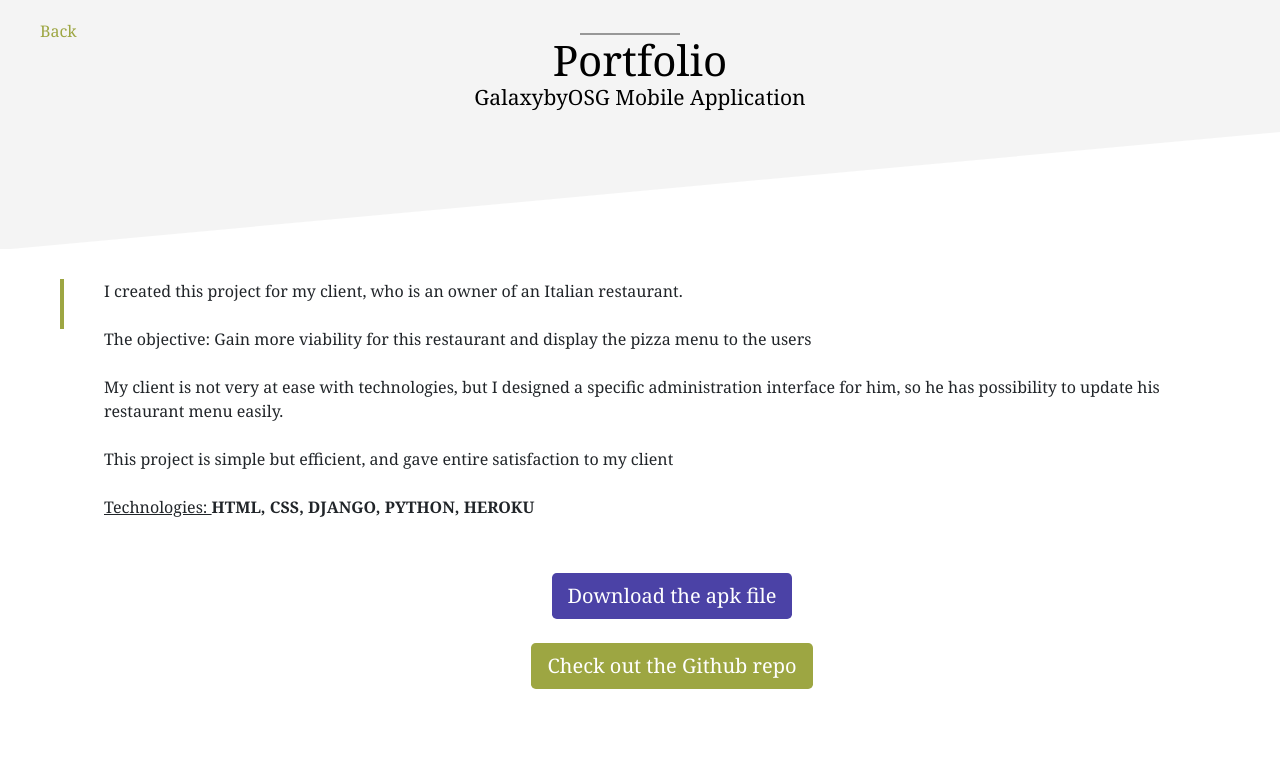
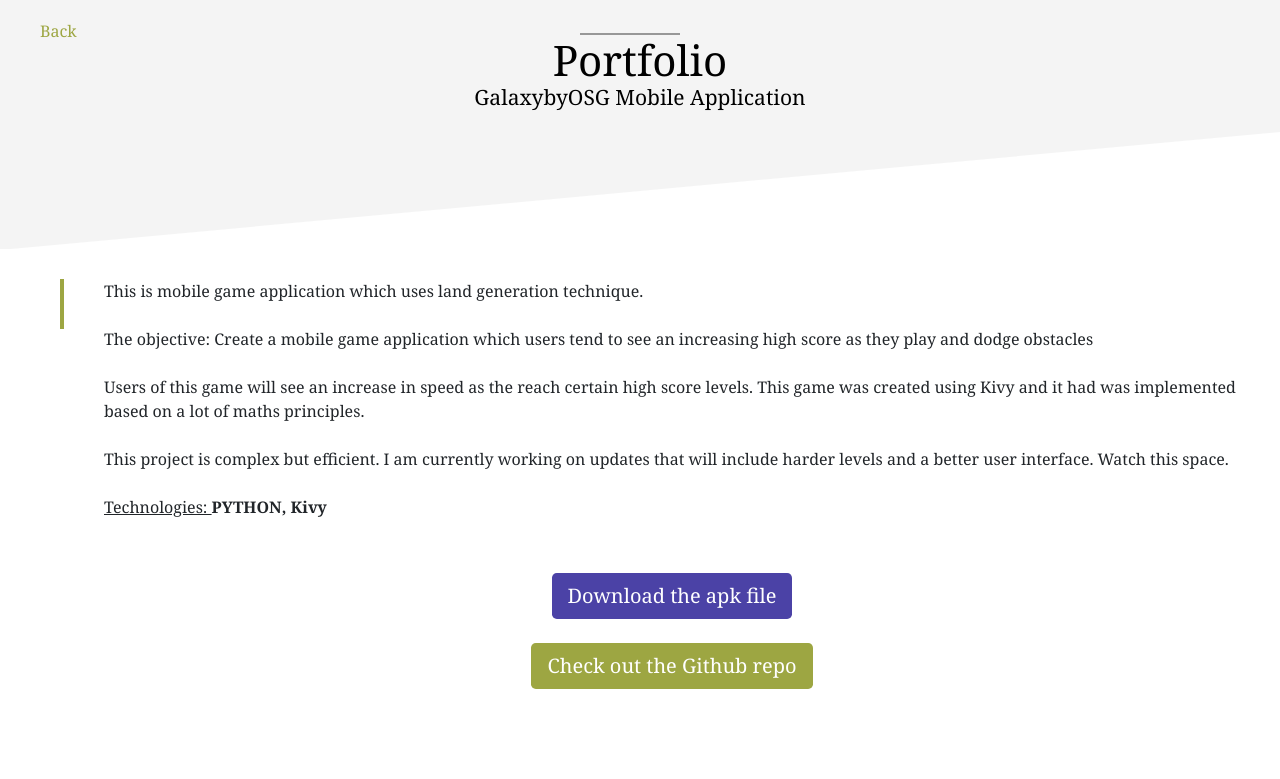
Before and after one commit to OreoluwaSolaOjo/MyPortfolio, a Django app: page /galaxybyosg/ in a window 1280 px wide. Shown: the part 91-870 px from the top of the page. Run offline with Django 3.2, Linux system fonts and the light colour scheme; parts of the project's set-up code (start-up, migrations or seed data) failed here and were passed over; some libraries are stand-ins or nearby versions.

Commit message:
New Changes

```diff
--- a/portfolio/templates/portfolio/portfolio-galaxygamebyosg-application.html
+++ b/portfolio/templates/portfolio/portfolio-galaxygamebyosg-application.html
@@ -43,18 +43,19 @@
 
         <div class="text-with-vertical-line" style="margin-left: 20px;">
             <p>
-                I created this project for my client, who is an owner of an Italian restaurant.
+                This is mobile game application which uses land generation technique.
                 <br><br>
-                The objective: Gain more viability for this restaurant and display the pizza menu to the users
+                The objective: Create a mobile game application which users tend to see an increasing high score as they
+                play and dodge obstacles
                 <br><br>
-                My client is not very at ease with technologies, but I designed a specific administration interface for
-                him,
-                so he has
-                possibility to update his restaurant menu easily.
+                Users of this game will see an increase in speed as the reach certain high score levels. This game was
+                created using
+                Kivy and it had was implemented based on a lot of maths principles.
                 <br><br>
-                This project is simple but efficient, and gave entire satisfaction to my client
+                This project is complex but efficient. I am currently working on updates that will include harder levels
+                and a better user interface. Watch this space.
                 <br><br>
-                <u>Technologies: </u> <b>HTML, CSS, DJANGO, PYTHON, HEROKU </b>
+                <u>Technologies: </u> <b> PYTHON, Kivy </b>
                 <br><br>
             </p>
             <div style="text-align: center; margin-top: 30px;">
```
Also changed, not shown: portfolio/templates/portfolio/index.html (+11 -7 lines), db.sqlite3 (added), 1 other file.
